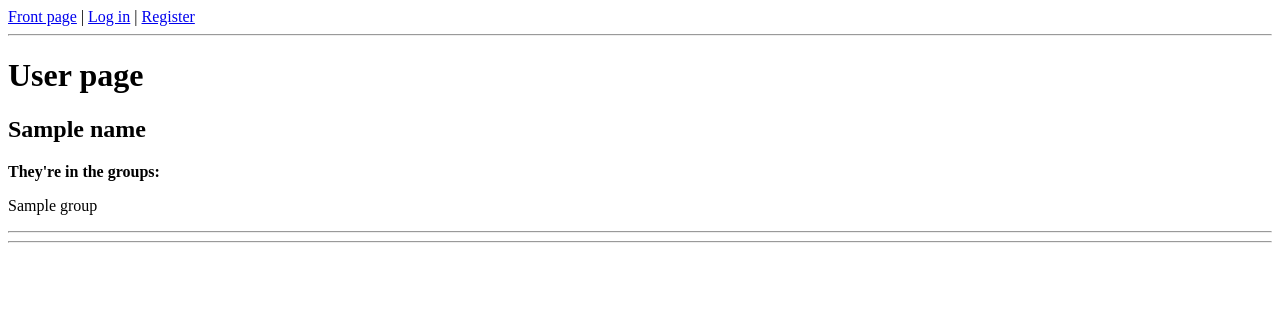
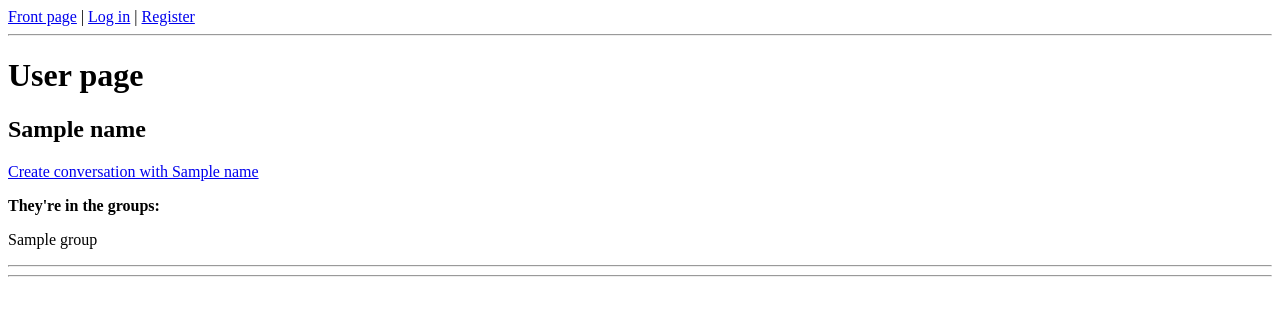
Before and after one commit to eveliinaalikoski/tsoha_wetalk, a Flask app: template templates/user.html in a window 1280 px wide. Shown: the top 316 px of the page. Run offline with Flask 3, Linux system fonts and the light colour scheme; the template is opened without the code that fills it: most values are stand-ins (such as "Sample title", 1, 10 or a date in 2020).

Commit message:
added link to create conv

```diff
--- a/templates/user.html
+++ b/templates/user.html
@@ -5,6 +5,10 @@
 <h1>User page</h1>
 
 <h2>{{ name }}</h2>
+
+<p>
+    <a href="/create_conv/{{ user_id }}">Create conversation with {{ name }}</a>
+</p>
 
 <b>They're in the groups:</b><br>
 {% for group in group_list %}
```
